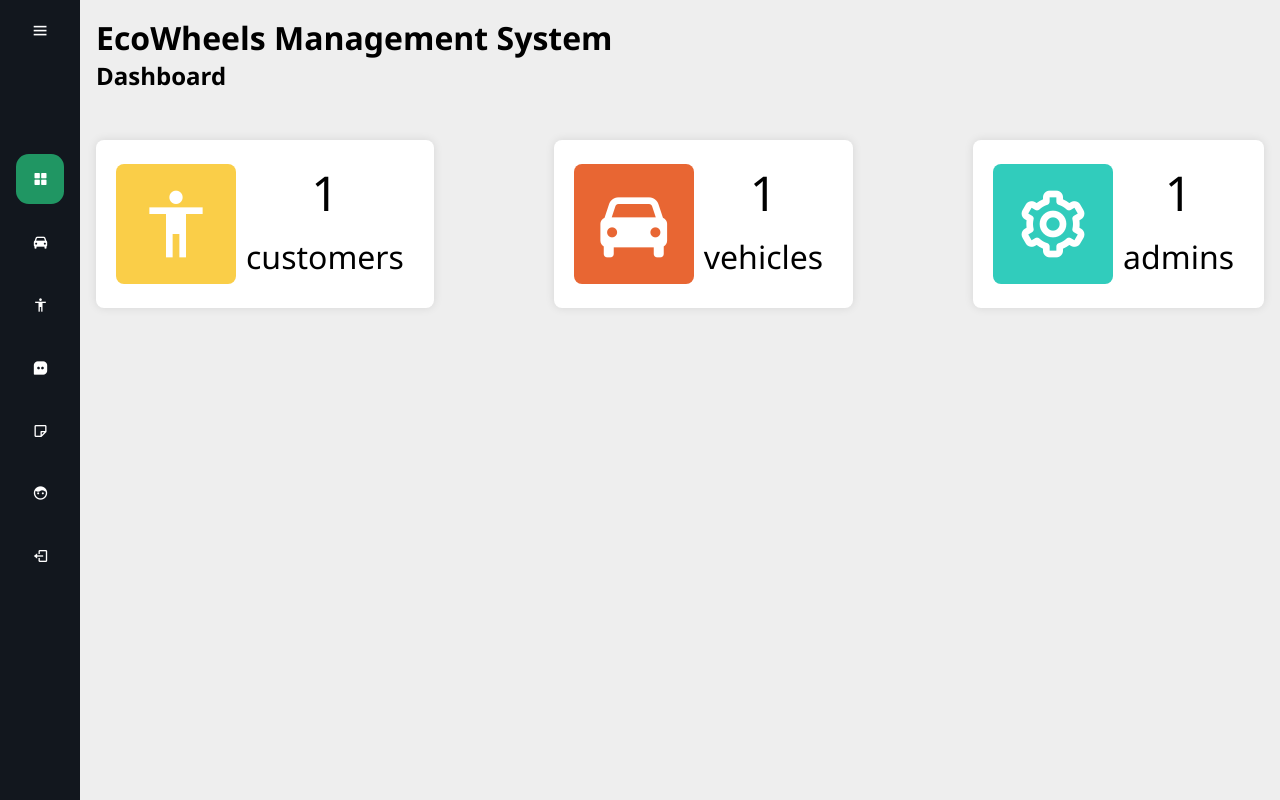
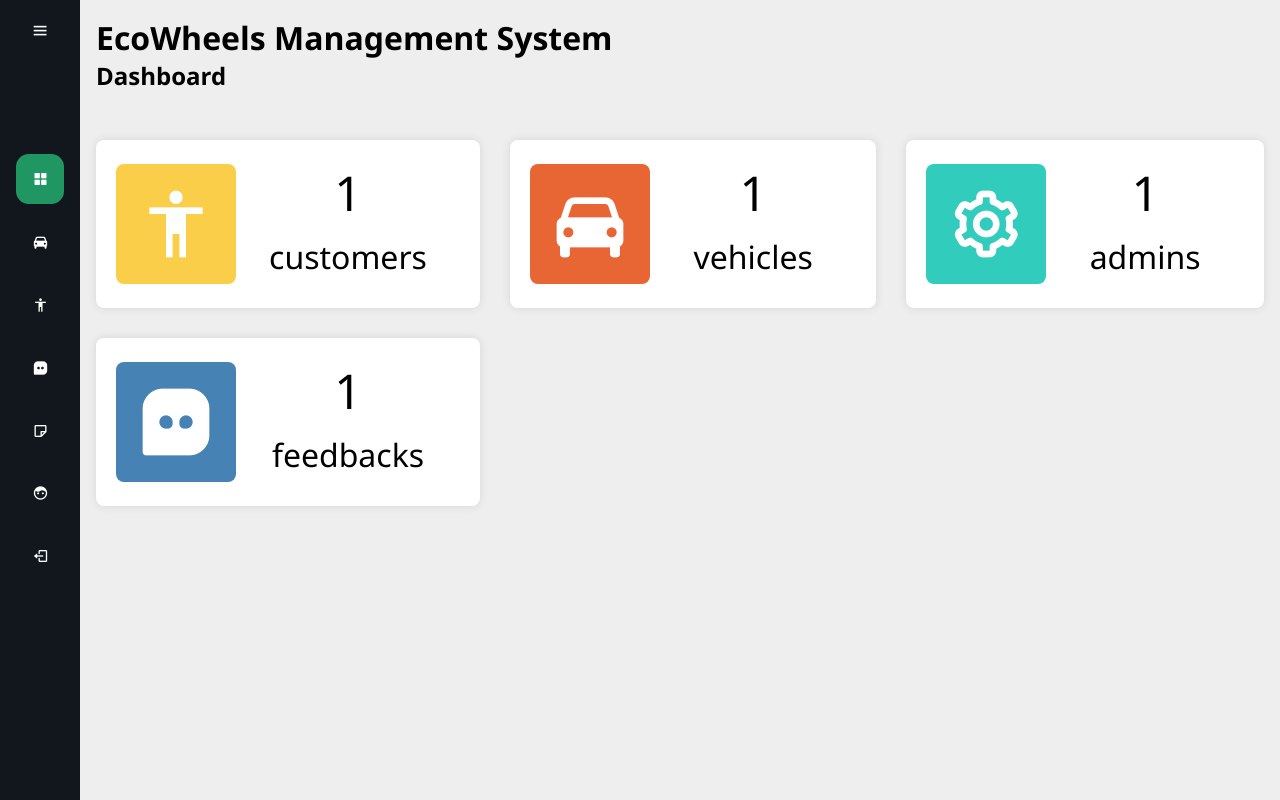
Before and after one commit to cupcake-mastur/EcoWheels, a Flask app: template templates/admin/system_admin/system_dashboard.html in a window 1280 px wide. Run offline with Flask 3, Linux system fonts and the light colour scheme; the template is opened without the code that fills it: most values are stand-ins (such as "Sample title", 1, 10 or a date in 2020); parts of the project's set-up code (start-up, migrations or seed data) failed here and were passed over; some libraries are stand-ins or nearby versions.

Commit message:
add number of feedback in dashboard

```diff
--- a/__init__.py
+++ b/__init__.py
@@ -125,6 +125,7 @@ def login_required(f):
 @limiter.request_filter
 def exempt_routes():
     exempt_endpoints = [
+        'dashboard', 'system_dashboard',
         'createVehicle', 'system_createVehicle', 'MCustomers', 'system_MCustomers', 'MVehicles',
         'system_MVehicles', 'system_logs', 'manageFeedback', 'system_manageFeedback',
         'sub_dashboard', 'sub_MCustomers', 'sub_MVehicles', 'sub_manageFeedback'
@@ -1419,6 +1420,7 @@ def dashboard():
     admin_username = session.get('admin_username')
     num_customers = db.session.query(User).count()
     num_vehicles = db.session.query(Vehicle).count()
+    num_feedbacks = db.session.query(Feedback).count()
 
     # Set security_modal_shown flag if not set
     if 'security_modal_shown' not in session:
@@ -1428,7 +1430,7 @@ def dashboard():
         show_security_modal = False
 
     return render_template('admin/dashboard.html', admin_username=admin_username,
-                           num_customers=num_customers, num_vehicles=num_vehicles,
+                           num_customers=num_customers, num_vehicles=num_vehicles, num_feedbacks=num_feedbacks,
                            show_security_modal=show_security_modal)
 
 
@@ -1441,6 +1443,7 @@ def system_dashboard():
     num_customers = db.session.query(User).count()
     num_vehicles = db.session.query(Vehicle).count()
     num_admins = db.session.query(Admin).count()
+    num_feedbacks = db.session.query(Feedback).count()
 
     # Set security_modal_shown flag if not set
     if 'security_modal_shown' not in session:
@@ -1450,7 +1453,7 @@ def system_dashboard():
         show_security_modal = False
 
     return render_template('admin/system_admin/system_dashboard.html', admin_username=admin_username,
-                           num_customers=num_customers, num_vehicles=num_vehicles, num_admins=num_admins,
+                           num_customers=num_customers, num_vehicles=num_vehicles, num_admins=num_admins, num_feedbacks=num_feedbacks,
                            show_security_modal=show_security_modal)
 
 
@@ -1462,6 +1465,7 @@ def sub_dashboard():
     admin_username = session.get('admin_username')
     num_customers = db.session.query(User).count()
     num_vehicles = db.session.query(Vehicle).count()
+    num_feedbacks = db.session.query(Feedback).count()
 
     # Set security_modal_shown flag if not set
     if 'security_modal_shown' not in session:
@@ -1471,7 +1475,7 @@ def sub_dashboard():
         show_security_modal = False
 
     return render_template('admin/junior_admin/sub_dashboard.html', admin_username=admin_username,
-                           num_customers=num_customers, num_vehicles=num_vehicles,
+                           num_customers=num_customers, num_vehicles=num_vehicles, num_feedbacks=num_feedbacks,
                            show_security_modal=show_security_modal)
 
 
--- a/templates/admin/system_admin/system_dashboard.html
+++ b/templates/admin/system_admin/system_dashboard.html
@@ -15,22 +15,27 @@
 
     .tables-container {
         display: flex;
-            justify-content: space-between;
-            gap: 20px; /* Adjust the gap as needed */
+        flex-wrap: wrap; /* Allow divs to wrap to the next row */
+        gap: 30px; /* Adjust the gap as needed */
         margin: 0 auto;
         width: 100%;
+        justify-content: flex-start; /* Align boxes to the left */
     }
 
     .d-table {
         display: flex;
         align-items: center;
-            justify-content: space-between;
+        justify-content: flex-start;
         border: none;
         font-size: 1.5rem; /* Adjust the font size for numbers and words */
         background-color: white;
         box-shadow: 0 0 10px rgba(0, 0, 0, 0.1);
         border-radius: 8px;
         padding: 20px;
+        flex-grow: 1;
+        min-width: 250px; /* Minimum width to maintain structure */
+        max-width: calc(50% - 200px); /* Max width to prevent overflowing screen */
+        box-sizing: border-box; /* Ensure padding is included in the element's width/height */
     }
 
     .d-icon {
@@ -65,6 +70,10 @@
 
     #car-i {
         background-color: rgb(232, 102, 51);
+    }
+
+    #feedback-i {
+        background-color: rgb(70, 130, 180); /* Set a color for the feedback icon */
     }
     </style>
 </head>
@@ -168,6 +177,14 @@
                     <div class="d-label">admins</div>
                 </div>
             </div>
+
+            <div class="d-table">
+                <i class='bx bxs-message-square-dots d-icon' id="feedback-i"></i>
+                <div class="d-info">
+                    <div class="d-numbers">{{ num_feedbacks }}</div>
+                    <div class="d-label">feedbacks</div>
+                </div>
+            </div>
         </div>
 
     </div>
--- a/templates/security_modal.html
+++ b/templates/security_modal.html
@@ -6,7 +6,7 @@
         <p>As an admin, please stay vigilant. <br>
             Always use <strong>strong, unique passwords</strong> <br>
             <strong>Avoid exposing sensitive information </strong><br>
-            Handle customer data <strong>responsibly</strong>. <br>
+            <strong>Handle customer data responsibly</strong>. <br>
             Ensure all actions to maintain the integrity of customer data and the platform.</p>
         <div class="controls">
             <button class="close-btn securityclose-btn" type="button">Close</button>
```
Also changed, not shown: templates/admin/dashboard.html (+19 -6 lines), templates/admin/junior_admin/sub_dashboard.html (+21 -3 lines). Lines whose indentation alone changed are shown as unchanged.
